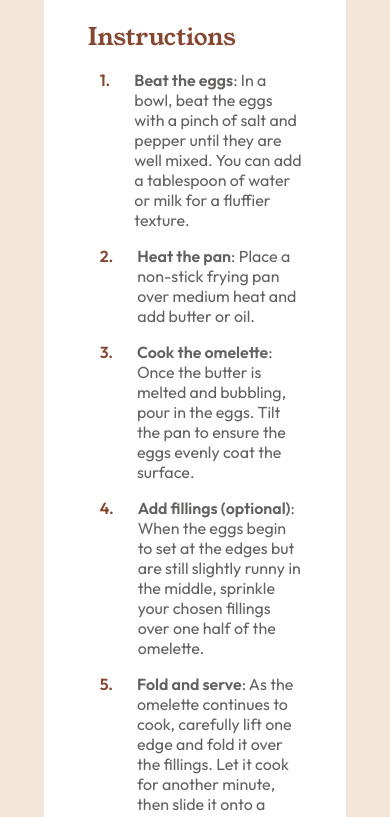
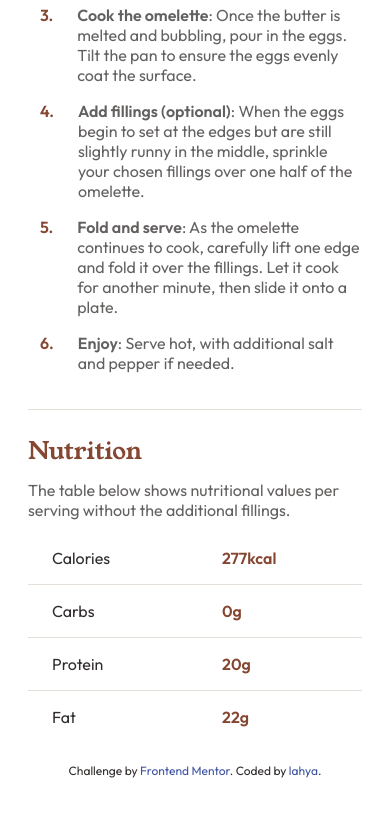
Before and after one commit to ie-orphane/recipe-page-main.frontend-mentor, a plain HTML site: page index.html in a window 390 px wide. Shown: the part 1183-2000 px from the top of the page. Drawn offline with Linux system fonts and the light colour scheme.

Commit message:
add mobile style

```diff
--- a/index.html
+++ b/index.html
@@ -16,6 +16,7 @@
   <main>
     <img src="./assets/images/image-omelette.jpeg" alt="omelette">
 
+    <div id="container">
       <h1>Simple Omelette Recipe</h1>
 
       <p>
@@ -79,7 +80,8 @@
             </p>
           </li>
           <li index="4.">
-          <p><span>Add fillings (optional)</span>: When the eggs begin to set at the edges but are still slightly runny
+            <p><span>Add fillings (optional)</span>: When the eggs begin to set at the edges but are still slightly
+              runny
               in the
               middle, sprinkle your chosen fillings over one half of the omelette.
             </p>
@@ -125,6 +127,7 @@
           </tbody>
         </table>
       </div>
+    </div>
   </main>
 
   <footer id="attribution">
--- a/public/css/style.css
+++ b/public/css/style.css
@@ -103,9 +103,12 @@ main {
     background-color: var(--white);
     border-radius: 1.75rem;
     padding: 2.5rem 2.75rem;
-    display: flex;
-    flex-direction: column;
-    row-gap: 1rem;
+
+    #container {
+        display: flex;
+        flex-direction: column;
+        row-gap: 1rem;
+    }
 }
 
 [alt="omelette"] {
@@ -176,10 +179,48 @@ main {
 footer#attribution {
     font-size: 12px;
     text-align: center;
-    padding-top: 3.25rem ;
+    padding-top: 3.25rem;
 
     a {
         text-decoration: none;
         color: var(--violet);
     }
 }
+
+@media (min-width: 426px) and (max-width: 769px) {
+    body {
+        padding-bottom: 2rem;
+        padding-top: 2rem;
+    }
+
+    main {
+        width: 75vw;
+    }
+}
+
+@media (max-width: 426px) {
+    body {
+        padding: 0;
+        padding-bottom: 1.25rem;
+        background-color: var(--white);
+    }
+
+    main {
+        width: 100vw;
+        border-radius: 0;
+        padding: 0;
+
+
+        #container {
+            padding: 1.25rem 1.75rem;
+        }
+    }
+
+    [alt="omelette"] {
+        border-radius: 0;
+    }
+
+    footer#attribution {
+        padding-top: 0;
+    }
+}
```
Lines whose indentation alone changed are shown as unchanged.
